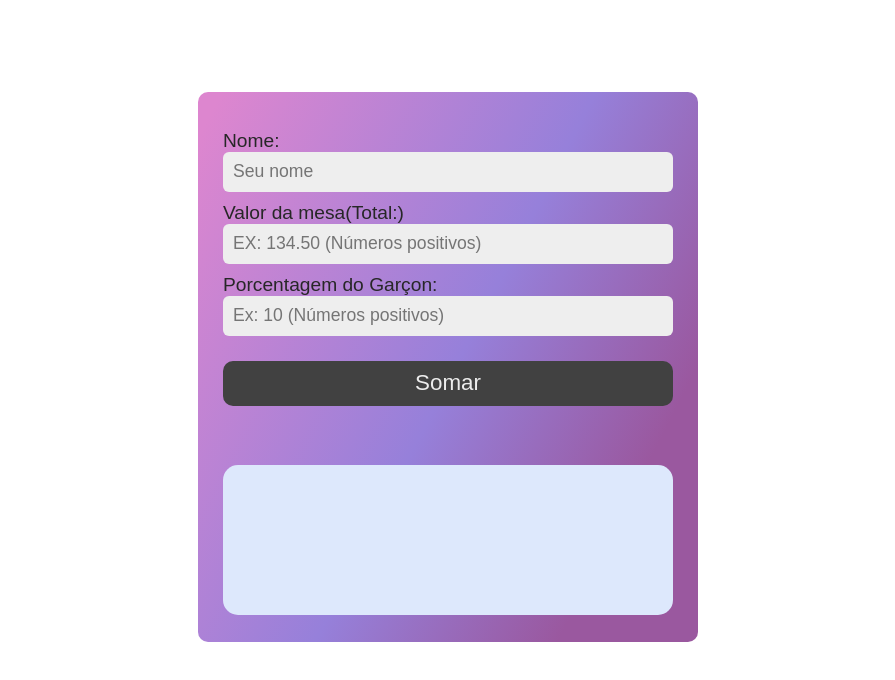
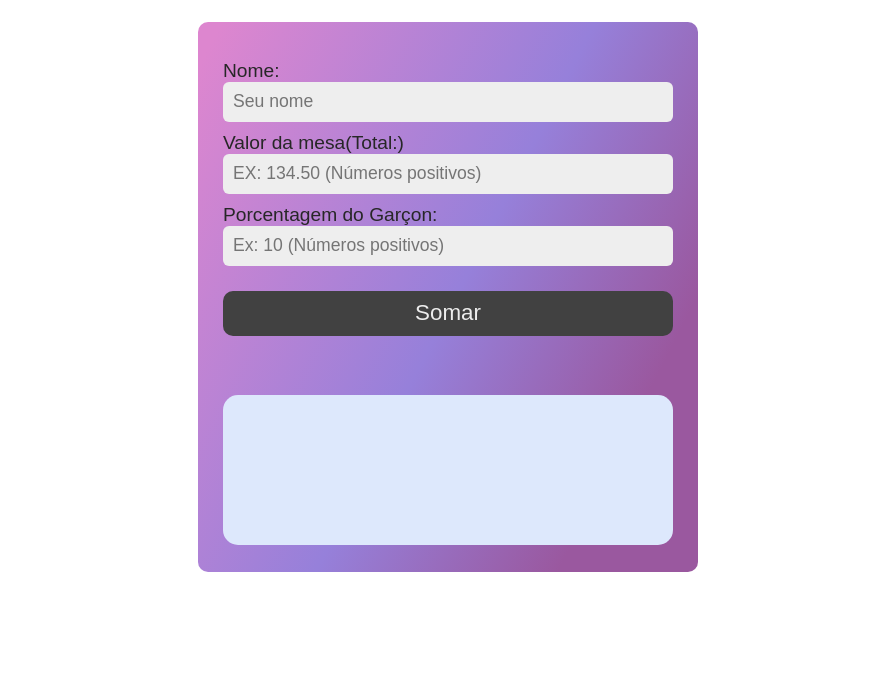
Before and after one commit to Wellingtonoficial/Calculadora_de_Gorjeta, a plain HTML site: page index.html in a window 1280 px wide. Shown: the part 116-796 px from the top of the page, without its empty margins (192-1087 px from the left). Drawn offline with Linux system fonts and the light colour scheme.

Commit message:
Update estilo.css

```diff
--- a/estilo.css
+++ b/estilo.css
@@ -34,8 +34,8 @@ html,body{
 
 
 #geral{
+    margin-top: 25px;
     width: 100%;
-    height: 90vh;
     display: flex;
     justify-content: center;
     align-items: center;
```
